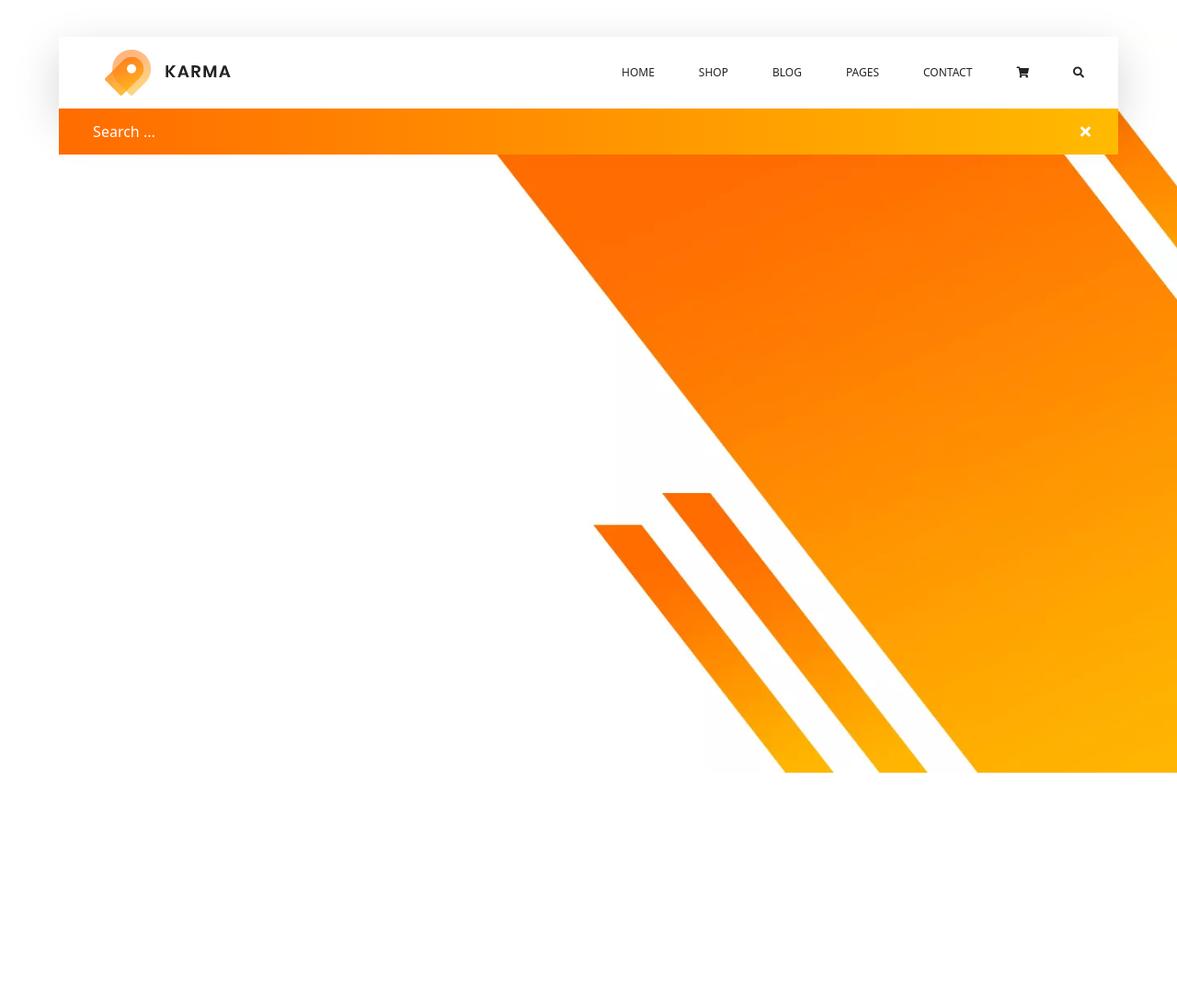
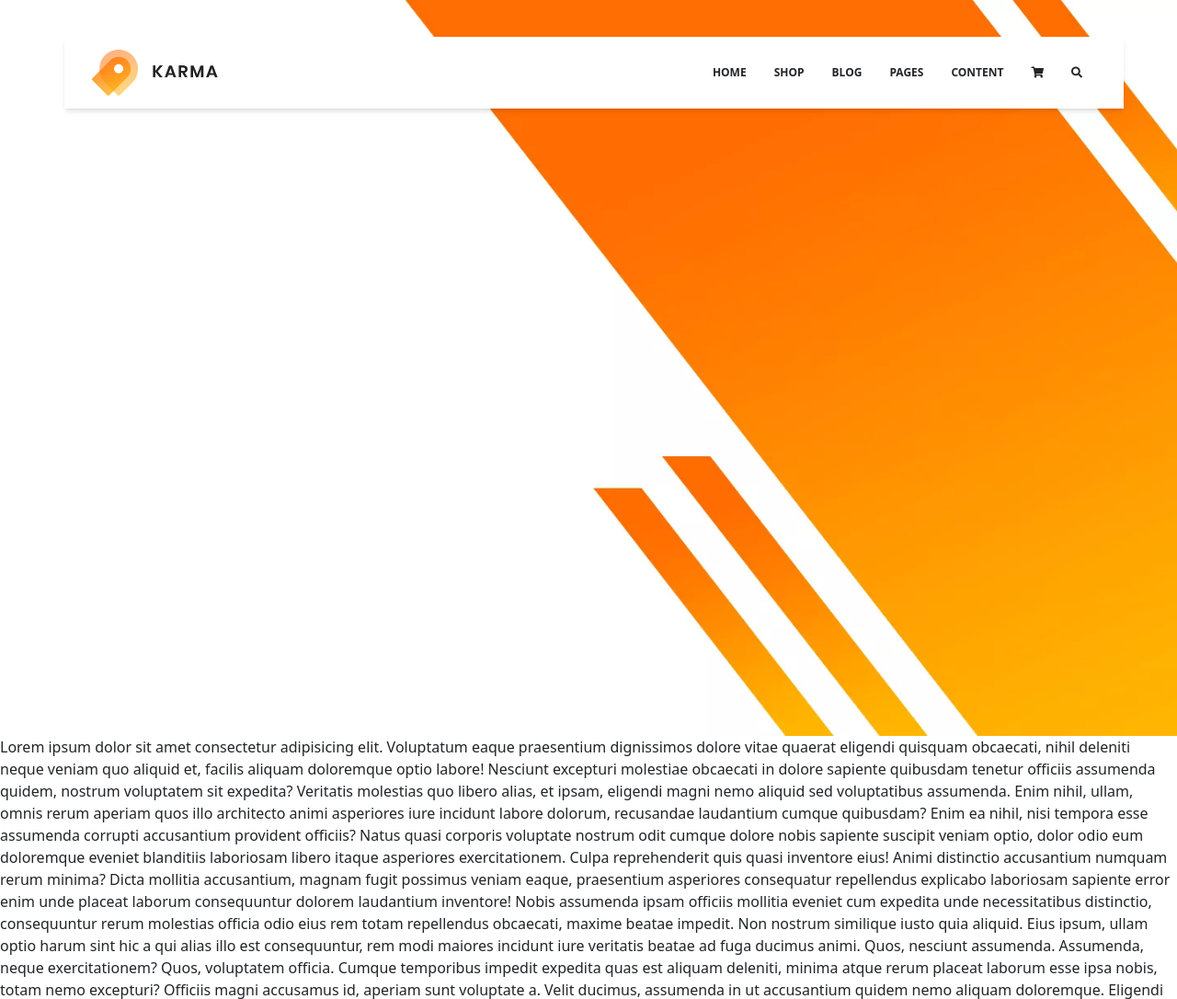
Before and after one commit to ChristopherJamesLeo/karma-shoe-shopping, a PHP site: page / in a window 1280 px wide. Shown: the top 1086 px of the page at 92% size. Before the commit the page ends 840 px from the top, so only its background shows below. Run offline with PHP 8.4, Linux system fonts and the light colour scheme; some libraries are stand-ins or nearby versions.

Commit message:
fix nav error

```diff
--- a/custom_css/style.css
+++ b/custom_css/style.css
@@ -14,107 +14,104 @@
     background-position: center;
     background-repeat: no-repeat;
     background-size: cover;
-    /* position: relative; */
+    position: relative;
+    padding-top: 40px ;
 }
-.navbar-bar {
+.nav-bar {
     width: 90%;
-
-    /* margin-top: 50px; */
-    margin : 40px auto;
-    padding: 14px 50px;
+    padding: 14px 30px;
+    margin: 0px auto;
     background-color: var(--global-white-color);
-    /* display: flex;*/
-    position: relative;
-    /* left: 50%; */
+    transition: all 0.5s ease 0s;
+    position: fixed;
+    left: 70px;
+    top: 40px;
     /* transform: translateX(-50%); */
-    /* top: 0; */
-
-    transition: all 0.2s ease 0s;
 }
-.navbar-toggle {
+.navbar-toggler {
+    width: 100%;
     position: sticky;
     left: 0;
     top: 0;
-    /* transform: translateX(0); */
-    width: 100%;
+    transform: translateX(0);
 }
-.nav-button {
-    width: 48px;
-    border: 1px solid var(--global-primary-color);
-    padding: 0px 5px;
-    border-radius: 5px;
+.nav-bar .navbar-menu,.nav-bar .navbar-menu-slide {
+    display: flex;
+    font-size: 12px;
+    font-weight: 700;
+    /* justify-content: end;
+    align-items: center; */
+}
+.nav-bar .navbar-menu-slide{
     display: none;
 }
-.nav-button div {
+.nav-bar .navbar-menu .nav-item {
+    padding: 10px 15px;
+
+}
+.nav-bar .navbar-menu-slide .nav-item {
+    padding: 15px 15px;
+}
+.nav-bar .navbar-menu .nav-item:hover ,.nav-bar .navbar-menu-slide .nav-item:hover {
+    color: var(--global-main-color);
+}
+.slide-btn-container {
+    display: none;
+}
+.nav-bar .slide-btn-container .slide-btn {
+    border: 1px solid var(--global-primary-color);
+    padding: 5px;
+    border-radius: 5px;
+}
+.nav-bar .slide-btn div {
     width: 30px;
     height: 4px;
     background-color: #363636;
-    transition: all 0.3s ease 0s;
 }
-.nav-button div:nth-child(2){
+.nav-bar .slide-btn div:nth-child(2){
     margin: 4px 0px;
 }
-.nav-button:hover div {
-    background-color: var(--global-main-color);
-}
-.navbar-menu {
-    display: flex;
-}
-.navbar-menu .navbar-menu-list ,.navbar-menu-slide .navbar-menu-list {
-    font-size: 12px;
-    font-weight: 500;
-}
-.navbar-menu-slide{
+.search-box-container {
+    width: 100%;
+    height: 50px;
+
+    background: var(--global-primary-gradient-color-270deg);
+    position: absolute;
+    left: 0;
+    top: 100%;
+    text-align: center;
     display: none;
 }
-.navbar-menu .navbar-menu-list:hover,.navbar-menu-slide .navbar-menu-list:hover {
-    color: var(--global-main-color);
-}
-.searchbox{
-    height: 50px;
-    background: var(--global-primary-gradient-color-270deg);
-    left: 0;
-    top: 100%;
-
-    display: flex;
-
-    /* transition: all 1s ease 0s; */
-}
-.searchbox input {
-    /* height: 50px; */
-    width: 90%;
-    /* display: inline-block; */
-    margin: 0 auto;
+.search-box-container .search-box {
+    width: 80%;
+    height: 100%;
     outline: none;
-    color: var(--global-white-color);
-
-    background-color: transparent;
-}
-.searchbox input::placeholder {
+    background: none;
+    display: none;
+    caret-color: var(--global-white-color);
     color: var(--global-white-color);
 }
-.searchbox div {
-    margin-right: 30px;
+.search-box-container .search-box::placeholder {
     color: var(--global-white-color);
+}
+.search-close-btn {
+    font-size: 25px;
+    color: #000;
     cursor: pointer;
 }
-@media(max-width:800px){
-    body{
-        background-color: #ff6c00;
+.search-close-btn:hover {
+    color: var(--global-white-color);
+}
+@media (max-width: 800px){
+    .nav-bar .navbar-menu-slide{
+        display: block;
+
     }
-    .navbar {
-        width: 100%;
-        padding: 10px 10px;
-        display: block;
-        background-color: #777777;
+    .nav-bar .navbar-menu,.nav-bar .navbar-menu-slide {
+        display: none;
+
     }
-    .navbar-right {
-        display: none;
-    }
-    .nav-button {
-        display: block;
-    }
-    .navbar-menu-slide {
-        display: block;
+    .slide-btn-container {
+        display: grid;
     }
 }
--- a/index.html
+++ b/index.html
@@ -18,61 +18,49 @@
 </head>
 <body>
     <!-- Header Start  -->
-    <header class=" w-full h-screen header">
+    <header class="w-full h-screen header">
         <!-- navbar start -->
-        <nav id="navbar" class="navbar-bar justify-content-between items-center shadow-lg">
-
-            <div class="">
+        <nav id="navbar" class=" nav-bar shadow-md">
             <div class="row justify-content-between items-center">
-                    <div class="col-lg-6 col-md-12">
-                        <div class="row justify-content-between">
-                            <div class="col-md-6 navbar-left">
+                <div class="col-6">
                     <a href="#">
-                                    <img src="./assets/img/background-imgs/logo.png.webp" alt="logo">
+                        <img src="./assets/img/background-imgs/logo.png.webp" alt="">
                     </a>
                 </div>
-                            <button id="nav-slide-btn" class="col-md-1 p-2 nav-button">
+                <div class="col-6 flex justify-content-end">
+                    <div class="slide-btn-container place-items-center">
+                        <button id="slide-btn" class="slide-btn">
                             <div></div>
                             <div></div>
                             <div></div>
                         </button>
-                        </div>
 
                     </div>
-                    <div class="col-lg-6 col-md-12">
-                        <div class="navbar-right">
-                            <ul class="col-6 uppercase navbar-menu">
-                                <li class="px-4 navbar-menu-list"><a href="#" class="nav-link py-2">Home</a></li>
-                                <li class="px-4 navbar-menu-list"><a href="#" class="nav-link py-2">Shop</a></li>
-                                <li class="px-4 navbar-menu-list"><a href="#" class="nav-link py-2">Blog</a></li>
-                                <li class="px-4 navbar-menu-list"><a href="#" class="nav-link py-2">Pages</a></li>
-                                <li class="px-4 navbar-menu-list"><a href="#" class="nav-link py-2">Contact</a></li>
-                                <li class="px-4 navbar-menu-list"><a href="#" class="nav-link py-2"><i class="fas fa-shopping-cart"></i></a></li>
-                                <li id="search-btn" class="px-4 navbar-menu-list"><a href="#"class="nav-link py-2"><i class="fas fa-search"></i></a></li>
+                    <ul class="uppercase navbar-menu">
+                        <li class="nav-item"><a href="#" class="nav-link">Home</a></li>
+                        <li class="nav-item"><a href="#" class="nav-link">Shop</a></li>
+                        <li class="nav-item"><a href="#" class="nav-link">Blog</a></li>
+                        <li class="nav-item"><a href="#" class="nav-link">Pages</a></li>
+                        <li class="nav-item"><a href="#" class="nav-link">Content</a></li>
+                        <li class="nav-item"><a href="#" class="nav-link"><i class="fas fa-shopping-cart"></i></a></li>
+                        <li id="search-box-btn" class="nav-item"><a href="#" class="nav-link"><i class="fas fa-search"></i></a></li>
                     </ul>
                 </div>
-                        <ul class="col-12 uppercase navbar-menu-slide">
-                            <li class="px-4 navbar-menu-list"><a href="#" class="nav-link py-2">Home</a></li>
-                            <li class="px-4 navbar-menu-list"><a href="#" class="nav-link py-2">Shop</a></li>
-                            <li class="px-4 navbar-menu-list"><a href="#" class="nav-link py-2">Blog</a></li>
-                            <li class="px-4 navbar-menu-list"><a href="#" class="nav-link py-2">Pages</a></li>
-                            <li class="px-4 navbar-menu-list"><a href="#" class="nav-link py-2">Contact</a></li>
-                            <li class="px-4 navbar-menu-list"><a href="#" class="nav-link py-2"><i class="fas fa-shopping-cart"></i></a></li>
-                            <li class="px-4 navbar-menu-list"><a href="#" id="search-btn" class="nav-link py-2"><i class="fas fa-search"></i></a></li>
+                <div class="col-12 flex justify-content-start">
+                    <ul class="uppercase navbar-menu-slide">
+                        <li class="nav-item"><a href="#" class="nav-link">Home</a></li>
+                        <li class="nav-item"><a href="#" class="nav-link">Shop</a></li>
+                        <li class="nav-item"><a href="#" class="nav-link">Blog</a></li>
+                        <li class="nav-item"><a href="#" class="nav-link">Pages</a></li>
+                        <li class="nav-item"><a href="#" class="nav-link">Content</a></li>
+                        <li class="nav-item"><a href="#" class="nav-link"><i class="fas fa-shopping-cart"></i></a></li>
+                        <li id="search-box-btn" class="nav-item"><a href="#" class="nav-link"><i class="fas fa-search"></i></a></li>
                     </ul>
                 </div>
-
             </div>
-
-
-            </div>
-
-
-
-
-            <div id="search-box" class="absolute w-full justify-content-center items-center searchbox">
-                <input type="text" name="search-input" id="search-input" class="h-full search-input" placeholder="Search ...">
-                <div id="search-box-close"><i class="fas fa-times"></i></div>
+            <div id="search-box-container" class="search-box-container">
+                <input type="text" id="search-box" class="search-box" placeholder="Search ...">
+                <span id="search-close-btn" class="search-close-btn">&times;</span>
             </div>
         </nav>
         <script>
@@ -80,11 +68,13 @@
 
             window.addEventListener("scroll",function(){
                 let scorllYValue = scrollY;
-                console.log(scorllYValue);
+                // console.log(scorllYValue);
                 if(scorllYValue > 30) {
-                    getnavbar.classList.add("navbar-toggle");
+                    // getnavbar.classList.remove("nav-bar");
+                    getnavbar.classList.add("navbar-toggler");
                 }else {
-                    getnavbar.classList.remove("navbar-toggle");
+                    // getnavbar.classList.add("nav-bar");
+                    getnavbar.classList.remove("navbar-toggler");
                 }
             })
         </script>
@@ -93,7 +83,18 @@
 
         <!-- header banner End -->
     </header>
-
+    <p>
+        Lorem ipsum dolor sit amet consectetur adipisicing elit. Voluptatum eaque praesentium dignissimos dolore vitae quaerat eligendi quisquam obcaecati, nihil deleniti neque veniam quo aliquid et, facilis aliquam doloremque optio labore!
+        Nesciunt excepturi molestiae obcaecati in dolore sapiente quibusdam tenetur officiis assumenda quidem, nostrum voluptatem sit expedita? Veritatis molestias quo libero alias, et ipsam, eligendi magni nemo aliquid sed voluptatibus assumenda.
+        Enim nihil, ullam, omnis rerum aperiam quos illo architecto animi asperiores iure incidunt labore dolorum, recusandae laudantium cumque quibusdam? Enim ea nihil, nisi tempora esse assumenda corrupti accusantium provident officiis?
+        Natus quasi corporis voluptate nostrum odit cumque dolore nobis sapiente suscipit veniam optio, dolor odio eum doloremque eveniet blanditiis laboriosam libero itaque asperiores exercitationem. Culpa reprehenderit quis quasi inventore eius!
+        Animi distinctio accusantium numquam rerum minima? Dicta mollitia accusantium, magnam fugit possimus veniam eaque, praesentium asperiores consequatur repellendus explicabo laboriosam sapiente error enim unde placeat laborum consequuntur dolorem laudantium inventore!
+        Nobis assumenda ipsam officiis mollitia eveniet cum expedita unde necessitatibus distinctio, consequuntur rerum molestias officia odio eius rem totam repellendus obcaecati, maxime beatae impedit. Non nostrum similique iusto quia aliquid.
+        Eius ipsum, ullam optio harum sint hic a qui alias illo est consequuntur, rem modi maiores incidunt iure veritatis beatae ad fuga ducimus animi. Quos, nesciunt assumenda. Assumenda, neque exercitationem?
+        Quos, voluptatem officia. Cumque temporibus impedit expedita quas est aliquam deleniti, minima atque rerum placeat laborum esse ipsa nobis, totam nemo excepturi? Officiis magni accusamus id, aperiam sunt voluptate a.
+        Velit ducimus, assumenda in ut accusantium quidem nemo aliquam doloremque. Eligendi consequatur eveniet nam dolor facere enim quasi ducimus libero, ut aliquam alias eum culpa porro possimus earum consequuntur qui.
+        Laboriosam assumenda tempora impedit numquam laudantium libero praesentium ab magni? Praesentium necessitatibus commodi similique quo, culpa ipsa at dolorem inventore quod vitae sunt possimus et quam fugiat magnam eligendi ex.
+    </p>
     <!-- Header End -->
     <!-- Boostrap 5 -->
     <script src="./assets/libs/bootstrap-5.2.3-dist/js/bootstrap.bundle.min.js"></script>
@@ -101,13 +102,13 @@
     <script src="./assets/libs/jquery-3.6.1.min.js"></script>
     <script>
         $(document).ready(function(){
-            $("#nav-slide-btn").click(function(){
+            $("#slide-btn").click(function(){
                 $(".navbar-menu-slide").animate({
                     "height": "toggle",
                 },500)
             })
-            $("#search-btn,#search-box-close").click(function(){
-                $("#search-box").animate({
+            $("#search-box-btn,#search-close-btn").click(function(){
+                $("#search-box-container,#search-box").animate({
                     "height": "toggle",
                 },500)
             })
```
Lines whose indentation alone changed are shown as unchanged.
